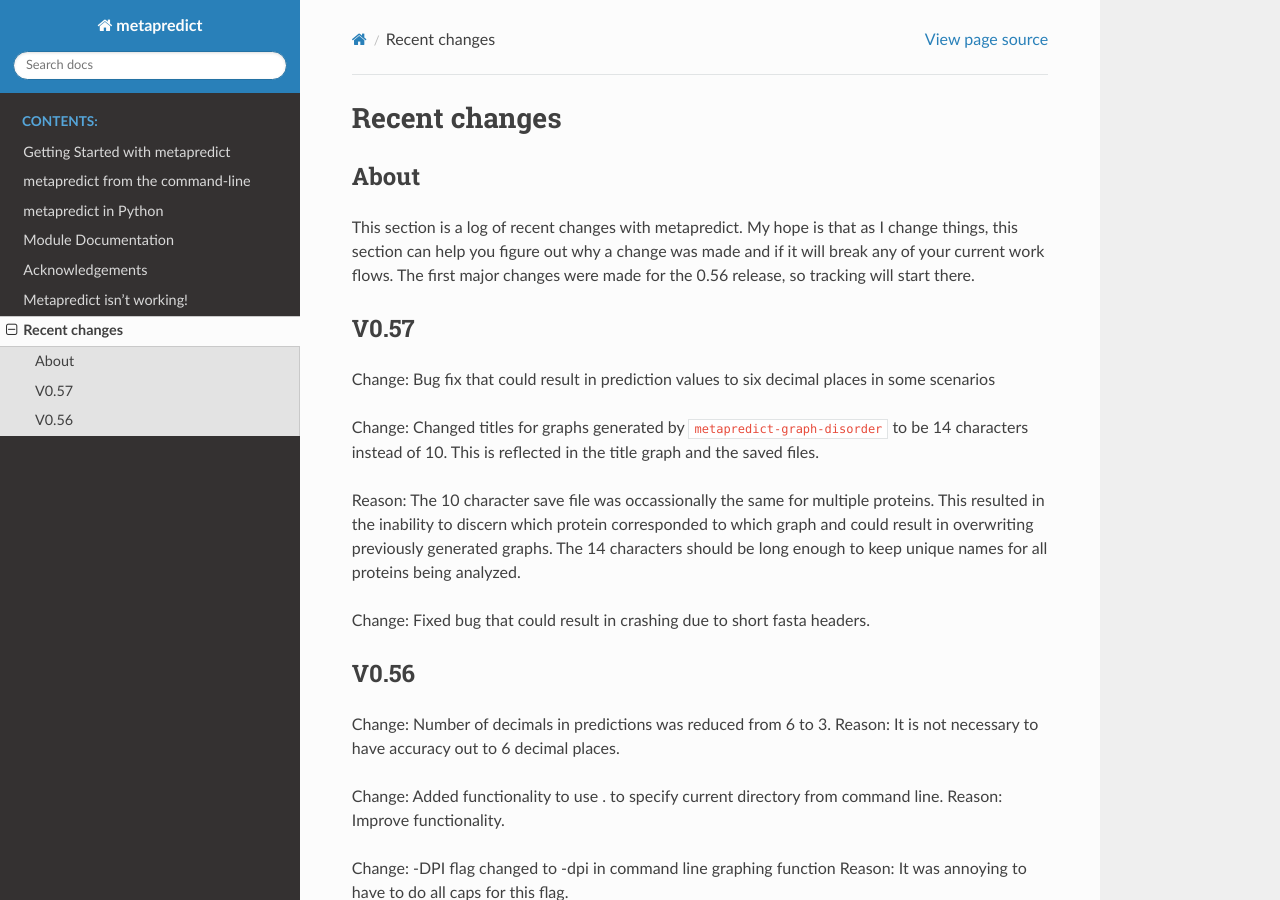
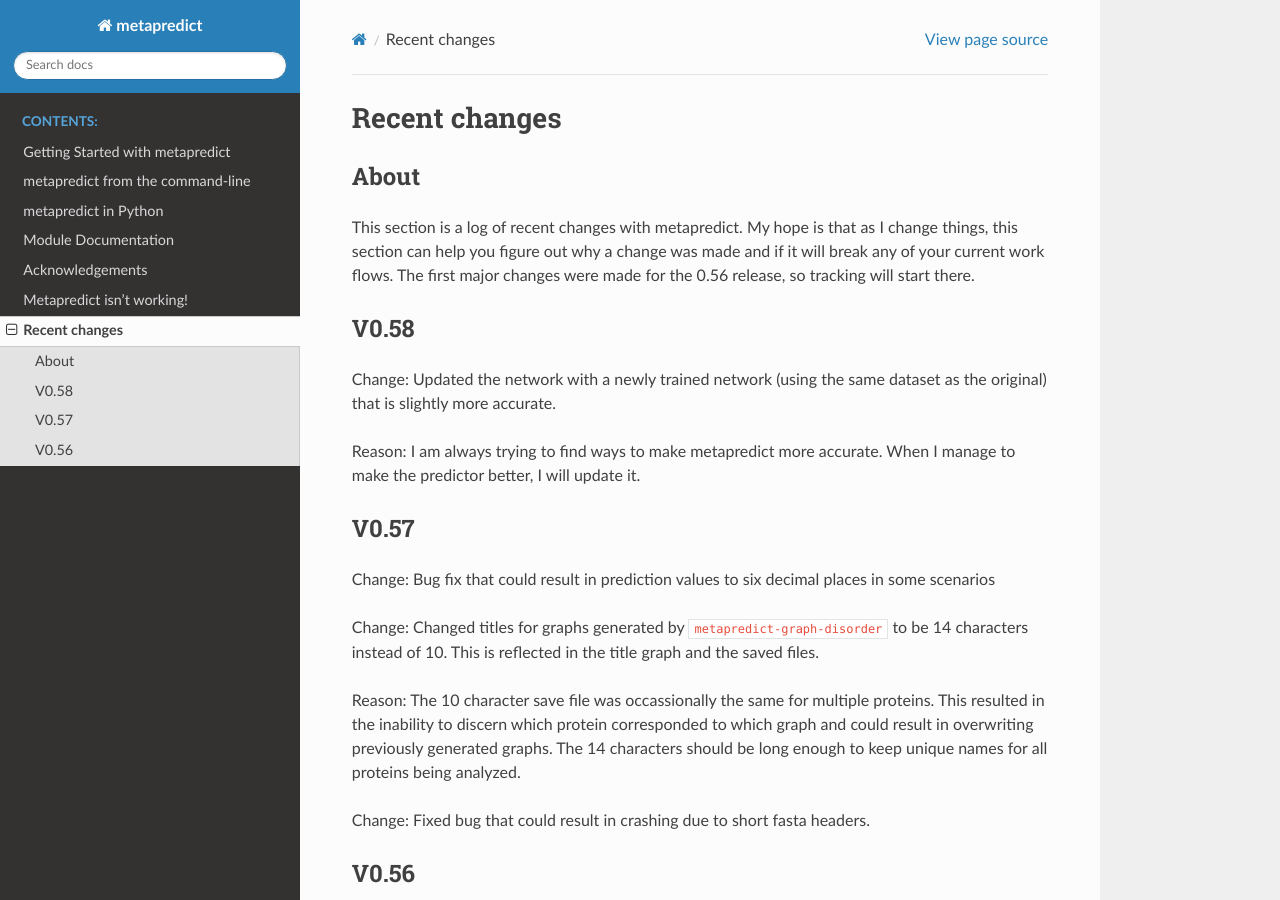
Before and after one commit to idptools/metapredict, a Sphinx documentation site: the page built from docs/changes.rst, in a window 1280 px wide and 900 px high. Built offline with Sphinx 7.4.7 and the Read the Docs theme 2.0.0, drawn with Linux system fonts in a browser that asks for light colours; the version number could not be read and is left out.

Commit message:
updated documentation with 0.58 changes

```diff
--- a/docs/changes.rst
+++ b/docs/changes.rst
@@ -5,6 +5,14 @@ About
 ------
 This section is a log of recent changes with metapredict. My hope is that as I change things, this section can help you figure out why a change was made and if it will break any of your current work flows. The first major changes were made for the 0.56 release, so tracking will start there.
 
+V0.58
+------
+
+Change:
+Updated the network with a newly trained network (using the same dataset as the original) that is slightly more accurate.
+
+Reason:
+I am always trying to find ways to make metapredict more accurate. When I manage to make the predictor better, I will update it.
 
 V0.57
 -------
```
Also changed, not shown: README.md (+7 -0 lines), 7 other files.
